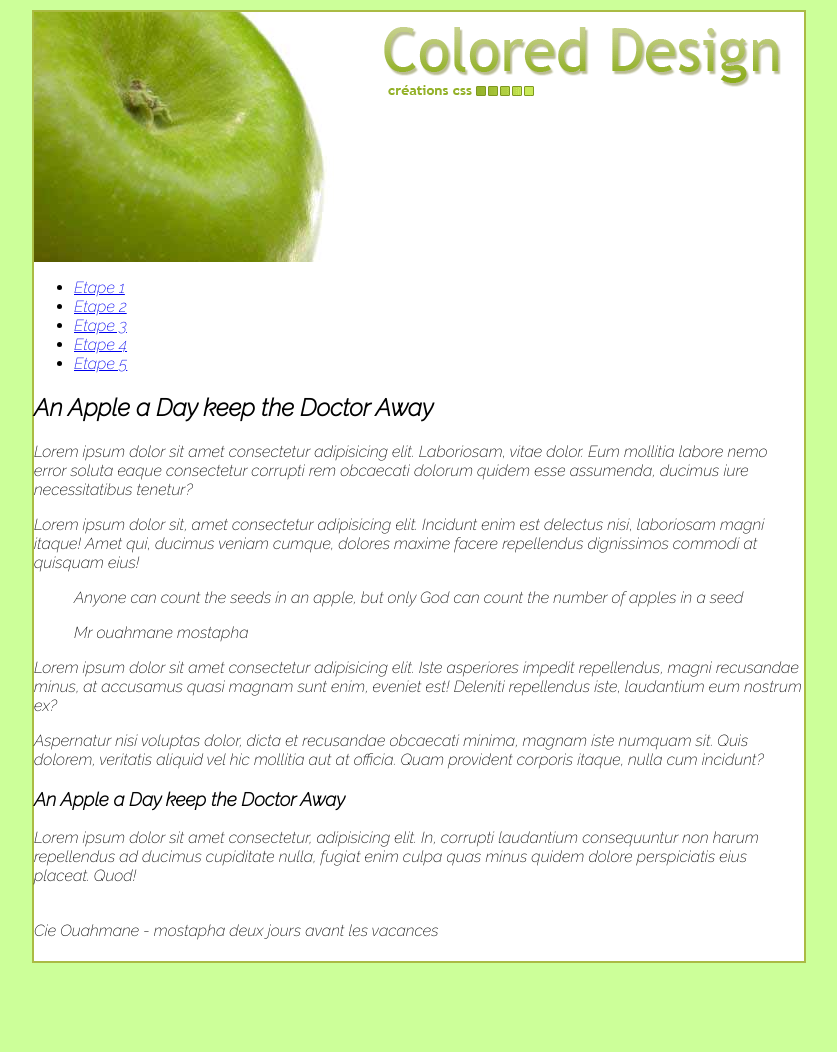
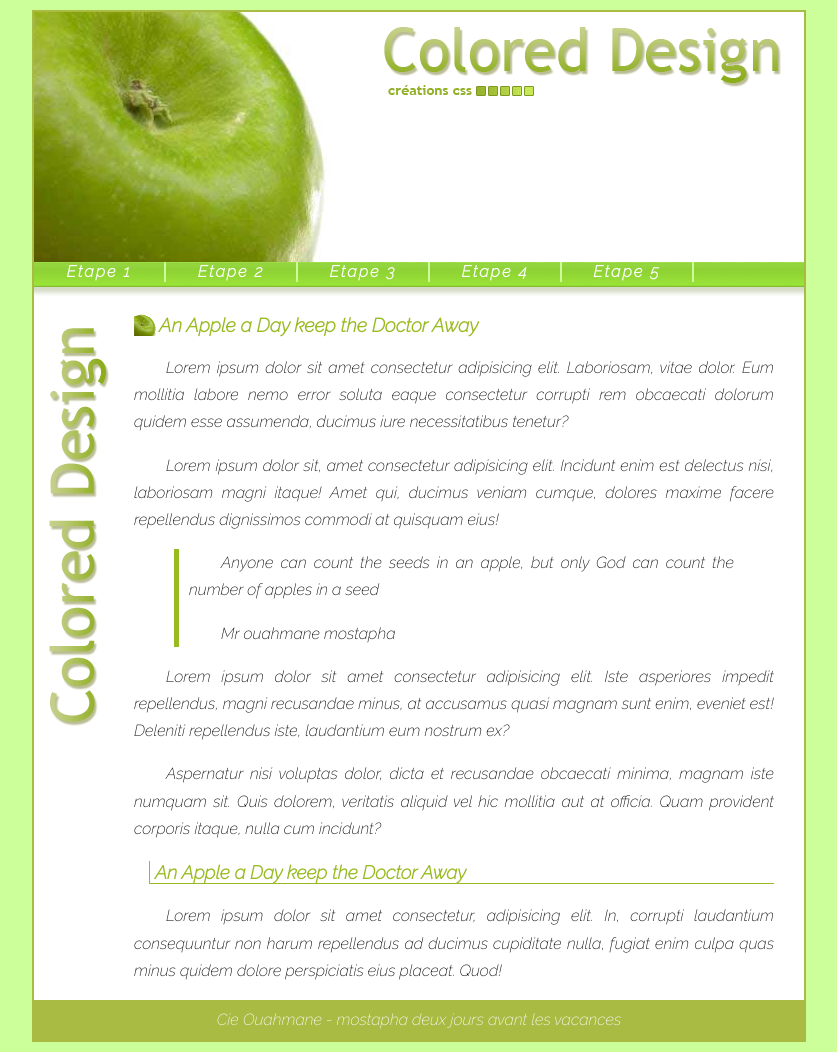
Before and after one commit to MostaphaOuahmane/pomme, a plain HTML site: page index.html in a window 1280 px wide. Shown: the whole page, without its empty margins (221-1058 px from the left). Before the commit the page ends 973 px from the top, so only its background shows below. Drawn offline with Linux system fonts and the light colour scheme; a web font is replaced by a local one.

Commit message:
fin de site pomme

```diff
--- a/css/style.css
+++ b/css/style.css
@@ -17,23 +17,83 @@
         h1#header {
             height: 250px;
             margin: 0;
-            background: url(../img/apple.jpg) no-repeat left top;
+            background: url('../img/apple.jpg') no-repeat left top;
         }
         #header a {
             display: block;
             position: relative;
-
             top: 15px;
             left: 350px;
             text-indent: -5000px;
             /* text-indent kat3ni ana lien kayn mais makdherch lnas */
-
             width: 400px;
             height: 70px;
+            background: url('../img/title.gif') no-repeat ;
+        }
 
-            background: url(../img/title.gif) no-repeat ;
+         nav ul {
+            height: 35px;
+            margin: 0;
+            padding: 0;
+            background: url('../img/bg_menu.gif') repeat-x 0 -25px;
+            /* repeat-x  kat3wd 3amoudiyan */
+            list-style-type: none;
         }
+        nav ul li {
+            float: left;
+            text-align: center;
+        }
+        nav ul li a {
+            display: block;
+            width: 130px;
+            line-height: 20px;
+            text-decoration: none;
+            color: white;
+            letter-spacing: 2px;
+            border-right: 2px solid  #cf9;
+            font-weight: bold;
+        }
+        nav ul li a:hover {
+            background:  url('../img/bg_menu.gif') repeat-x 0 0;
+        }
+        #principal {
+            padding: 0 30px 0 100px;
+            background-image: url('../img/bg_page.gif');
+            background-repeat: no-repeat;
+            background-position: 15px 15px;
+        }
+        #principal h2 {
+            padding-left: 25px;
+            background: url('../img/little_apple.gif') no-repeat left center;
+            color: #9b2;
+            font-size: 1.2em;
+            line-height: 25px;
+        }
+        #principal h3 {
+            margin-left: 15px;
+            padding-left: 5px;
+            border-bottom: 1px solid #9b2;
+            border-left: 1px solid #9b2;
+            color: #9b2;
+        }
+        blockquote {
+            padding-left: 10px;
+            border-left: 5px solid #9b2;
+        }
+        #principal p {
+            line-height: 1.7em;
+            text-align: justify;
+            text-indent: 2em;
+
+        }
+
         footer {
-            height: 60px;
-            line-height: 60px;
+           background: #ab4;
         }
+        footer p {
+         margin: 0;
+         padding: 10px;
+         text-align: center;
+         line-height: 20px;
+         color: #fff;
+        }
--- a/index.html
+++ b/index.html
@@ -25,7 +25,7 @@
                 </ul>
             </nav>
         </header>
-        <section>
+        <section id="principal">
             <h2>An Apple a Day keep the Doctor Away</h2>
             <p>Lorem ipsum dolor sit amet consectetur adipisicing elit. Laboriosam, vitae dolor. Eum mollitia labore nemo error soluta eaque consectetur corrupti rem obcaecati dolorum quidem esse assumenda, ducimus iure necessitatibus tenetur?</p>
             <p>Lorem ipsum dolor sit, amet consectetur adipisicing elit. Incidunt enim est delectus nisi, laboriosam magni itaque! Amet qui, ducimus veniam cumque, dolores maxime facere repellendus dignissimos commodi at quisquam eius!</p>
@@ -41,6 +41,7 @@
         <!-- fin contenu principale -->
         <footer>
             <p> Cie Ouahmane - mostapha deux jours avant les vacances</p>
+
         </footer>
 
     </main>
```
Also changed, not shown: img/little_apple.gif (added).
